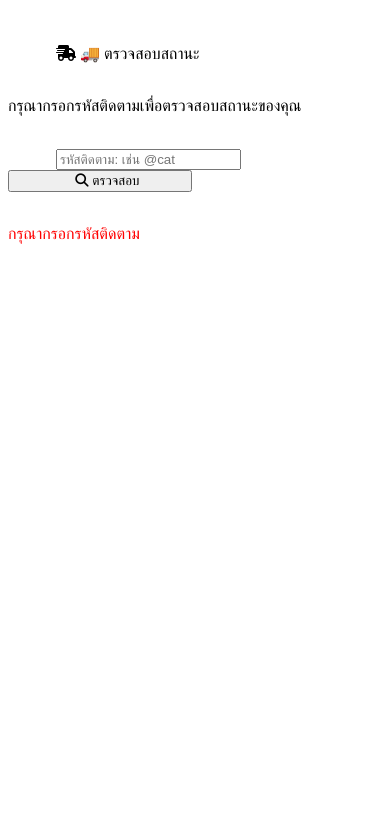
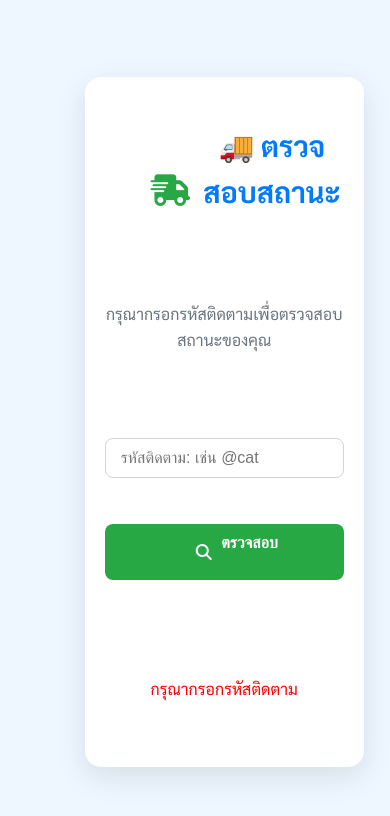
Before and after one commit to shikaristore1200-lab/Store-status.com, a website: page index.html in a window 390 px wide. Both pictures are taken after a click on the button "ตรวจสอบ". Drawn offline with Linux system fonts and the light colour scheme.

Commit message:
Update style.css

```diff
--- a/style.css
+++ b/style.css
@@ -1,18 +1,156 @@
-/* ในไฟล์ style.css: ค้นหาส่วน #productImage แล้วแก้ไขดังนี้ */
+/* style.css (ปรับปรุงใหม่ตามตัวอย่าง) */
 
+/* รีเซ็ตค่าเริ่มต้น */
+body, h1, h2, h3, p, div, input, button, pre {
+    margin: 0;
+    padding: 0;
+    box-sizing: border-box;
+}
+
+/* กำหนดฟอนต์และพื้นหลังทั่วโลก */
+body {
+    font-family: 'Sarabun', sans-serif;
+    background-color: #eef7ff; /* สีพื้นหลังฟ้าอ่อน */
+    display: flex;
+    justify-content: center;
+    align-items: center;
+    min-height: 100vh;
+    padding: 20px;
+    color: #333;
+    line-height: 1.6;
+}
+
+/* Container หลักของเนื้อหาทั้งหมด */
+.container {
+    background-color: #ffffff;
+    padding: 40px 30px; /* ปรับ Padding */
+    border-radius: 16px; /* ขอบโค้งที่โดดเด่น */
+    box-shadow: 0 10px 30px rgba(0, 0, 0, 0.1); /* เงาที่ชัดเจนขึ้น */
+    max-width: 450px; /* จำกัดความกว้างให้แคบลงเล็กน้อย */
+    width: 100%;
+    text-align: center;
+}
+
+/* Header ส่วนบนสุด */
+.header {
+    font-size: 1.8em; /* ขนาดเหมาะสม */
+    font-weight: 700;
+    color: #007bff; /* สีฟ้าที่ใช้บ่อยในภาพตัวอย่าง */
+    margin-bottom: 15px;
+    display: flex;
+    align-items: center;
+    justify-content: center;
+    gap: 10px;
+}
+
+.header i {
+    color: #28a745; /* สีเขียวสำหรับไอคอน */
+    font-size: 1.1em;
+}
+
+/* ข้อความแนะนำ */
+.instruction {
+    font-size: 1em;
+    color: #6c757d;
+    margin-bottom: 25px;
+}
+
+/* กลุ่ม Input และ Button */
+.input-group {
+    display: flex;
+    gap: 10px;
+    margin-bottom: 15px;
+    align-items: center;
+}
+
+#trackingIdInput {
+    flex-grow: 1;
+    padding: 10px 15px;
+    border: 1px solid #ced4da; /* ขอบบางๆ */
+    border-radius: 8px;
+    font-size: 1em;
+    outline: none;
+    transition: border-color 0.3s ease;
+}
+
+#trackingIdInput:focus {
+    border-color: #007bff;
+}
+
+#checkButton {
+    background-color: #28a745; /* สีเขียวสดใส */
+    color: white;
+    padding: 10px 20px;
+    border: none;
+    border-radius: 8px;
+    font-size: 1em;
+    font-weight: 700;
+    cursor: pointer;
+    transition: background-color 0.3s ease;
+    display: flex;
+    align-items: center;
+    gap: 8px;
+}
+
+#checkButton:hover {
+    background-color: #218838;
+}
+
+/* กล่องแสดงข้อผิดพลาด */
+#errorOutput {
+    color: #dc3545; /* สีแดง */
+    font-weight: 500;
+    margin-bottom: 15px;
+    text-align: center;
+    padding: 5px;
+}
+
+/* กล่องผลลัพธ์ทั้งหมด */
+#resultContainer {
+    background-color: #f8f9fa; /* พื้นหลังสีเทาอ่อนมาก */
+    padding: 20px;
+    border-radius: 10px;
+    border: 1px solid #e9ecef; /* ขอบอ่อนๆ */
+    margin-top: 25px;
+    text-align: center; /* จัดกึ่งกลางรูปภาพและข้อความ */
+}
+
+/* รูปภาพสินค้า */
 #productImage {
-    /* ปรับ max-width ให้เล็กลง และเพิ่ม max-height */
-    max-width: 250px; /* จำกัดความกว้างสูงสุดของรูปภาพ */
-    max-height: 250px; /* จำกัดความสูงสูงสุดของรูปภาพ */
-
+    /* ปรับขนาดให้ไม่ใหญ่เกินไปตามที่คุณต้องการ */
+    max-width: 250px;
+    max-height: 250px;
     height: auto;
     display: block;
-    margin: 0 auto 20px auto;
-    object-fit: contain; /* ทำให้รูปภาพพอดีโดยไม่ถูกตัด */
-
-    border-radius: 8px;
-    box-shadow: 0 4px 10px rgba(0, 0, 0, 0.15);
-    border: 1px solid #eee;
+    margin: 0 auto 20px auto; /* จัดกึ่งกลางและมีระยะห่างด้านล่าง */
+    border-radius: 6px;
+    box-shadow: 0 2px 5px rgba(0, 0, 0, 0.1);
+    object-fit: contain;
 }
 
-/* ... โค้ด CSS ส่วนที่เหลือเหมือนเดิม ... */
+/* กล่องแสดงสถานะ (pre) */
+#statusOutput {
+    font-size: 1em;
+    color: #343a40;
+    padding: 10px 0;
+    margin: 0;
+    text-align: center; /* จัดกึ่งกลางข้อความผลลัพธ์ */
+    white-space: pre-wrap;
+}
+
+#statusOutput strong {
+    color: #28a745; /* สีเขียวสำหรับสถานะสำคัญ */
+}
+
+/* Responsive adjustments */
+@media (max-width: 480px) {
+    .container {
+        padding: 20px;
+    }
+    .input-group {
+        flex-direction: column;
+    }
+    #checkButton {
+        width: 100%;
+    }
+}
```
